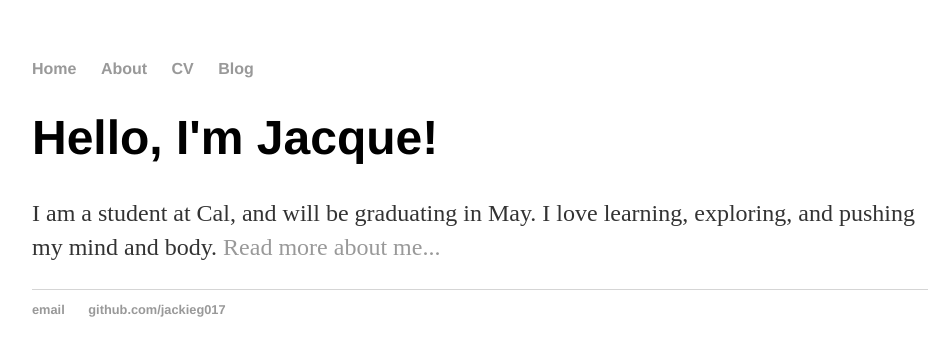
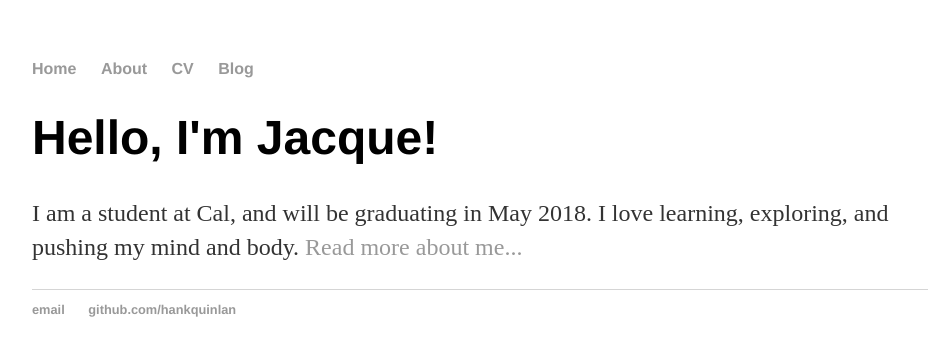
Before and after one commit to jackieg017/jackieg017.github.io, a Jekyll site: the page built from index.html, in a window 1280 px wide. Shown: the top 356 px of the page, without its empty margins (160-1106 px from the left). Built offline with Jekyll 4.4.1, drawn with Linux system fonts in a browser that asks for light colours.

Commit message:
Update index.html

```diff
--- a/index.html
+++ b/index.html
@@ -1,41 +1,8 @@
-<!-- <html>
-	<head>
-		<title> Jacqueline Garcia</title>
-	</head>
-	<body>
-		<h1>Jacqueline Garcia</h1>
-		<p> "Life is not about finding yourself, it is about <a href="http://images-cdn.9gag.com/photo/aXpDe1z_700b_v1.jpg">creating</a>; yourself"</p>
-		<img src="http://www.drodd.com/images10/nature-wallpapers2.jpg"></img>
-	</body>
-</html> -->
-
-<!DOCTYPE html>
-<html>
-	<head>
-		<title>Jacque</title>
-		<!-- link to main style sheet-->
-		<link rel="stylesheet" type="text/css" href="/css/main.css"
-	</head>
-	<body>
-		<nav>
-    		<ul>
-        		<li><a href="/">Home</a></li>
-	        	<li><a href="/about">About</a></li>
-        		<li><a href="/cv">CV</a></li>
-        		<li><a href="/blog">Blog</a></li>
-    		</ul>
-		</nav>
-		<div class="container">
-    		<div class="blurb">
-        		<h1>Hello, I'm Jacque!</h1>
-				<p>I am a student at Cal, and will be graduating in May.  I love learning, exploring, and pushing my mind and body. <a href="/about">Read more about me...</a></p>
-    		</div><!-- /.blurb -->
-		</div><!-- /.container -->
-		<footer>
-    		<ul>
-        		<li><a href="mailto:jackieg.017@berkeley.edu.com">email</a></li>
-        		<li><a href="https://github.com/jackieg017">github.com/jackieg017</a></li>
-			</ul>
-		</footer>
-	</body>
-</html>
+---
+layout: default
+title: Jacque
+---
+<div class="blurb">
+	<h1>Hello, I'm Jacque!</h1>
+	<p>I am a student at Cal, and will be graduating in May 2018.  I love learning, exploring, and pushing my mind and body. <a href="/about">Read more about me...</a></p>
+</div><!-- /.blurb -->
```
